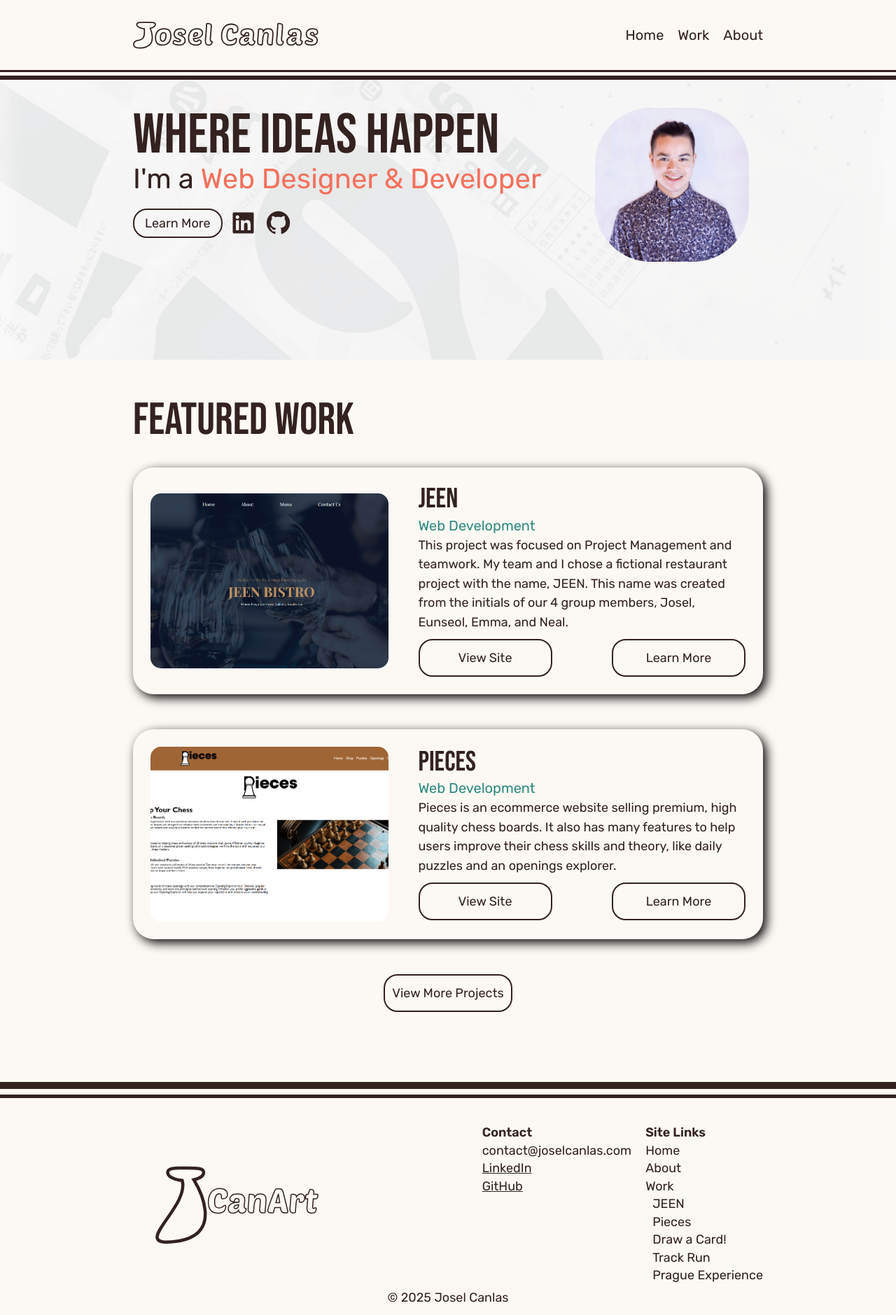
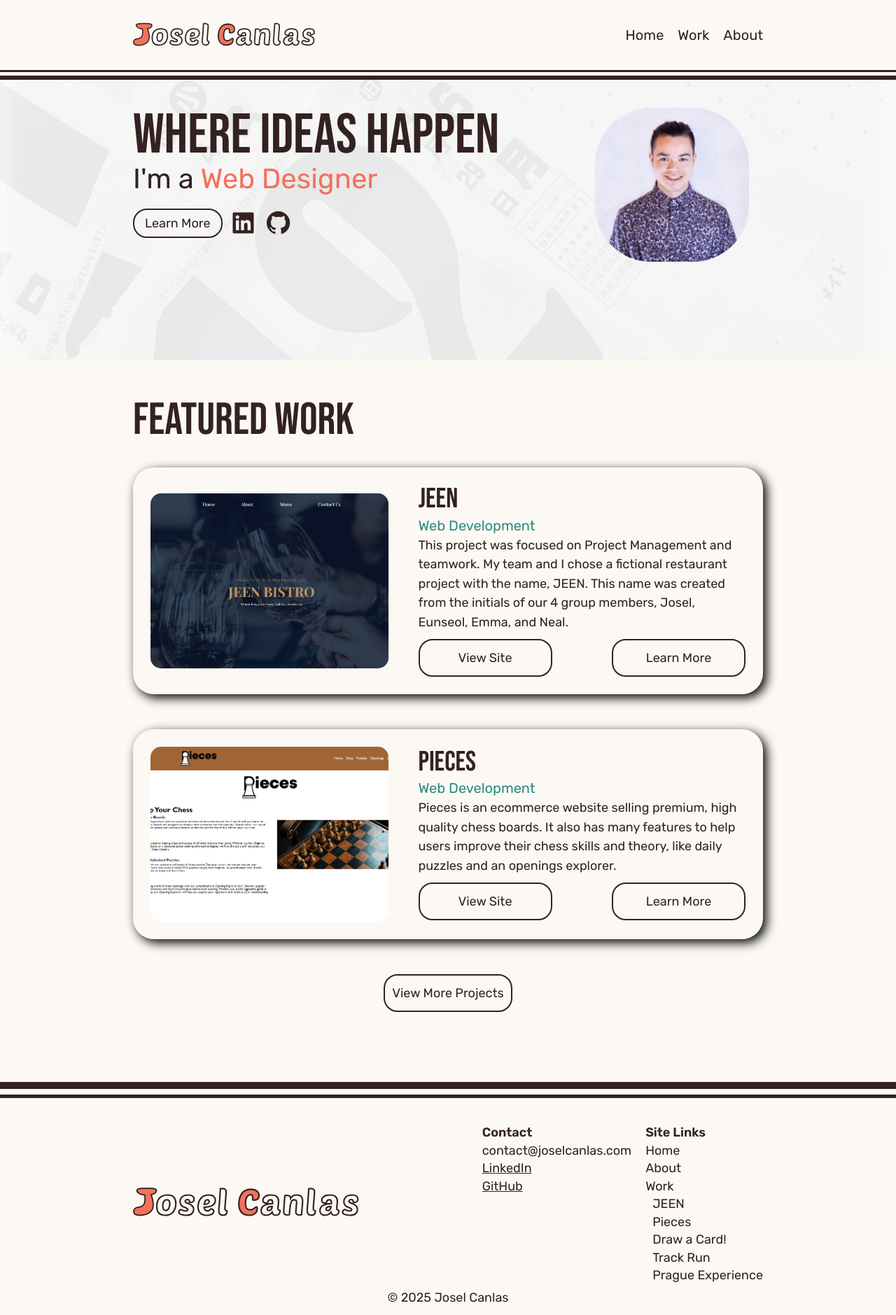
Before and after one commit to JCanDoCode/Portfolio, a PHP site: page /index.php in a window 1280 px wide. Shown: the whole page at 70% size. Run offline with PHP 8.4, Linux system fonts and the light colour scheme.

Commit message:
v19.2.0
changed logo and wordmark.

```diff
--- a/_sass/style.scss
+++ b/_sass/style.scss
@@ -82,24 +82,26 @@ header {
             .wordmark {
                 height: 50%;
 
-                .cls-1{font-family:PoetsenOne-Regular, 'Poetsen One';font-size:140px;}
-                .cls-1,.cls-2{fill:none;stroke:#332220;stroke-width:6px;}
-                .cls-3{letter-spacing:.05em;}
-                .cls-4{letter-spacing:.04em;}
-                .cls-5{letter-spacing:.04em;}
+                .cls-1,.cls-2{font-family:PoetsenOne-Regular, 'Poetsen One';font-size:140px;stroke-width:6px;}
+                .cls-1,.cls-2,.cls-3{stroke:#332220;}
+                .cls-1,.cls-4,.cls-5,.cls-6,.cls-7{fill:none;}
+                .cls-5,.cls-8,.cls-9{letter-spacing:.04em;}
+                .cls-8,.cls-3{fill:#f3715c;}
+                .cls-10{letter-spacing:.05em;}
+                .cls-11{letter-spacing:.04em;}
                 .cls-6{letter-spacing:.09em;}
+                .cls-3{stroke-miterlimit:10;stroke-width:5.07px;}
                 .cls-7{letter-spacing:.08em;}
-                .cls-2{stroke-miterlimit:10;}
 
                 @media (max-width: 481px) {
                     display: none;
                 }
             }
             .logo {
-                height: 100%;
+                height: 50%;
                 display: none;
 
-                .cls-1{fill:none;stroke:#332220;stroke-miterlimit:10;stroke-width:20.95px;}
+                .cls-1{fill:#f3715c;stroke:#332220;stroke-miterlimit:10;stroke-width:20.95px;}
 
                 @media (max-width: 481px) {
                     display: block;
@@ -295,23 +297,21 @@ footer {
         align-items: center;
 
         a {
+            width: 90%;
+
             .wordmark {
-                width: 100%;
                 height: 90%;
-            }
 
-            .cls-1 {
-                font-family: PoetsenOne-Regular, 'Poetsen One';
-                font-size: 160.70px;
-                stroke-width: 5.02px;
-            }
-            .cls-1, .cls-2 {
-                fill: none;
-                stroke: var(--primary-color);
-            }
-            .cls-2 {
-                stroke-miterlimit: 10;
-                stroke-width: 15.07px;
+                .cls-1,.cls-2{font-family:PoetsenOne-Regular, 'Poetsen One';font-size:140px;stroke-width:6px;}
+                .cls-1,.cls-2,.cls-3{stroke:#332220;}
+                .cls-1,.cls-4,.cls-5,.cls-6,.cls-7{fill:none;}
+                .cls-5,.cls-8,.cls-9{letter-spacing:.04em;}
+                .cls-8,.cls-3{fill:#f3715c;}
+                .cls-10{letter-spacing:.05em;}
+                .cls-11{letter-spacing:.04em;}
+                .cls-6{letter-spacing:.09em;}
+                .cls-3{stroke-miterlimit:10;stroke-width:5.07px;}
+                .cls-7{letter-spacing:.08em;}
             }
         }
 
--- a/components/footer.php
+++ b/components/footer.php
@@ -2,9 +2,9 @@
         <div class="footer-container">
             <div class="footer-wordmark">
                 <a href="./index">
-                    <svg class="wordmark" xmlns="http://www.w3.org/2000/svg" viewBox="0 0 1000 600">
-                        <text class="cls-1" transform="translate(352.25 345.8)"><tspan x="0" y="0">CanArt</tspan></text>
-                        <path class="cls-2" d="M211.16,481.81c-244.85,36.27,58.33-155.89,23.38-288.92-39.61-3.51-69.54-19.56-69.54-38.83,0-21.84,38.44-20.88,85.86-20.88s85.86-.95,85.86,20.88c0,15.4-19.11,28.74-47.01,35.27,19.74,32.3,149.24,258.73-78.55,292.48Z"/>
+                    <svg class="wordmark" xmlns="http://www.w3.org/2000/svg" viewBox="0 0 892.15 153.7">
+                        <text class="cls-2" transform="translate(410.92 122.7)"><tspan class="cls-8" x="0" y="0">C</tspan><tspan class="cls-5" x="91.98" y="0">an</tspan><tspan class="cls-6" x="268.65" y="0">l</tspan><tspan class="cls-7" x="322.97" y="0">a</tspan><tspan class="cls-4" x="412.43" y="0">s</tspan></text><text class="cls-1" transform="translate(89.7 122.7)"><tspan class="cls-9" x="0" y="0">o</tspan><tspan class="cls-10" x="89.32" y="0">s</tspan><tspan class="cls-11" x="162.12" y="0">e</tspan><tspan x="242.2" y="0">l</tspan></text>
+                        <path class="cls-3" d="M26.41,125.37c-32.6,0-28.47-29.1-7.59-31.29,24.08-2.52,30.62-12.98,27.77-48.27-17.72-1.57-31.11-8.75-31.11-17.37,0-9.77,17.2-9.34,38.41-9.34s38.41-.43,38.41,9.34c0,6.89-8.55,12.86-21.03,15.78,8.24,22.5,12.43,50.34.07,65.07-10.74,11.2-23.93,16.08-44.94,16.08Z"/>
                     </svg>
                 </a>
             </div>
--- a/components/header.php
+++ b/components/header.php
@@ -32,12 +32,12 @@
     <header>
         <nav>
             <a href="./" class="nav-logo-wordmark">
-                <svg class="wordmark" xmlns="http://www.w3.org/2000/svg" viewBox="0 0 908.05 153.7">
-                    <text class="cls-1" transform="translate(426.82 122.7)"><tspan class="cls-4" x="0" y="0">Can</tspan><tspan class="cls-6" x="268.65" y="0">l</tspan><tspan class="cls-7" x="322.97" y="0">a</tspan><tspan x="412.43" y="0">s</tspan></text><text class="cls-1" transform="translate(105.61 122.7)"><tspan class="cls-4" x="0" y="0">o</tspan><tspan class="cls-3" x="89.32" y="0">s</tspan><tspan class="cls-5" x="162.12" y="0">e</tspan><tspan x="242.2" y="0">l</tspan></text>
-                    <path class="cls-2" d="M31.24,138.7c-38.57,0-33.69-34.43-8.98-37.02,28.49-2.98,36.23-15.36,32.86-57.11-20.97-1.86-36.8-10.35-36.8-20.55,0-11.56,20.34-11.05,45.44-11.05s45.44-.5,45.44,11.05c0,8.15-10.12,15.21-24.88,18.67,9.75,26.62,14.71,59.56.08,76.98-12.71,13.25-28.31,19.02-53.17,19.02Z"/>
+                <svg class="wordmark" xmlns="http://www.w3.org/2000/svg" viewBox="0 0 892.15 153.7">
+                    <text class="cls-2" transform="translate(410.92 122.7)"><tspan class="cls-8" x="0" y="0">C</tspan><tspan class="cls-5" x="91.98" y="0">an</tspan><tspan class="cls-6" x="268.65" y="0">l</tspan><tspan class="cls-7" x="322.97" y="0">a</tspan><tspan class="cls-4" x="412.43" y="0">s</tspan></text><text class="cls-1" transform="translate(89.7 122.7)"><tspan class="cls-9" x="0" y="0">o</tspan><tspan class="cls-10" x="89.32" y="0">s</tspan><tspan class="cls-11" x="162.12" y="0">e</tspan><tspan x="242.2" y="0">l</tspan></text>
+                    <path class="cls-3" d="M26.41,125.37c-32.6,0-28.47-29.1-7.59-31.29,24.08-2.52,30.62-12.98,27.77-48.27-17.72-1.57-31.11-8.75-31.11-17.37,0-9.77,17.2-9.34,38.41-9.34s38.41-.43,38.41,9.34c0,6.89-8.55,12.86-21.03,15.78,8.24,22.5,12.43,50.34.07,65.07-10.74,11.2-23.93,16.08-44.94,16.08Z"/>
                 </svg>
-                <svg class="logo" xmlns="http://www.w3.org/2000/svg" viewBox="0 0 618.72 618.72">
-                    <path class="cls-1" d="M222.57,528.82c-134.64,0-117.61-120.2-31.34-129.23,99.46-10.41,126.48-53.61,114.72-199.36-73.19-6.49-128.48-36.14-128.48-71.73,0-40.35,71.02-38.58,158.64-38.58s158.64-1.76,158.64,38.58c0,28.45-35.32,53.1-86.86,65.16,34.02,92.94,51.34,207.93.29,268.75-44.37,46.27-98.83,66.41-185.62,66.41Z"/>
+                <svg class="logo" xmlns="http://www.w3.org/2000/svg" viewBox="0 0 391.73 459.87">
+                    <path class="cls-1" d="M109.07,449.39c-134.64,0-117.61-120.2-31.34-129.23,99.46-10.41,126.48-53.61,114.72-199.36-73.19-6.49-128.48-36.14-128.48-71.73,0-40.35,71.02-38.58,158.64-38.58s158.64-1.76,158.64,38.58c0,28.45-35.32,53.1-86.86,65.16,34.02,92.94,51.34,207.93.29,268.75-44.37,46.27-98.83,66.41-185.62,66.41Z"/>
                 </svg>
             </a>
             <div class="ham-icon">
--- a/css/style.css
+++ b/css/style.css
@@ -106,32 +106,38 @@ header nav .nav-logo-wordmark {
 header nav .nav-logo-wordmark .wordmark {
   height: 50%;
 }
-header nav .nav-logo-wordmark .wordmark .cls-1 {
+header nav .nav-logo-wordmark .wordmark .cls-1, header nav .nav-logo-wordmark .wordmark .cls-2 {
   font-family: PoetsenOne-Regular, "Poetsen One";
   font-size: 140px;
-}
-header nav .nav-logo-wordmark .wordmark .cls-1, header nav .nav-logo-wordmark .wordmark .cls-2 {
-  fill: none;
-  stroke: #332220;
   stroke-width: 6px;
 }
-header nav .nav-logo-wordmark .wordmark .cls-3 {
+header nav .nav-logo-wordmark .wordmark .cls-1, header nav .nav-logo-wordmark .wordmark .cls-2, header nav .nav-logo-wordmark .wordmark .cls-3 {
+  stroke: #332220;
+}
+header nav .nav-logo-wordmark .wordmark .cls-1, header nav .nav-logo-wordmark .wordmark .cls-4, header nav .nav-logo-wordmark .wordmark .cls-5, header nav .nav-logo-wordmark .wordmark .cls-6, header nav .nav-logo-wordmark .wordmark .cls-7 {
+  fill: none;
+}
+header nav .nav-logo-wordmark .wordmark .cls-5, header nav .nav-logo-wordmark .wordmark .cls-8, header nav .nav-logo-wordmark .wordmark .cls-9 {
+  letter-spacing: 0.04em;
+}
+header nav .nav-logo-wordmark .wordmark .cls-8, header nav .nav-logo-wordmark .wordmark .cls-3 {
+  fill: #f3715c;
+}
+header nav .nav-logo-wordmark .wordmark .cls-10 {
   letter-spacing: 0.05em;
 }
-header nav .nav-logo-wordmark .wordmark .cls-4 {
-  letter-spacing: 0.04em;
-}
-header nav .nav-logo-wordmark .wordmark .cls-5 {
+header nav .nav-logo-wordmark .wordmark .cls-11 {
   letter-spacing: 0.04em;
 }
 header nav .nav-logo-wordmark .wordmark .cls-6 {
   letter-spacing: 0.09em;
 }
+header nav .nav-logo-wordmark .wordmark .cls-3 {
+  stroke-miterlimit: 10;
+  stroke-width: 5.07px;
+}
 header nav .nav-logo-wordmark .wordmark .cls-7 {
   letter-spacing: 0.08em;
-}
-header nav .nav-logo-wordmark .wordmark .cls-2 {
-  stroke-miterlimit: 10;
 }
 @media (max-width: 481px) {
   header nav .nav-logo-wordmark .wordmark {
@@ -139,11 +145,11 @@ header nav .nav-logo-wordmark .wordmark .cls-2 {
   }
 }
 header nav .nav-logo-wordmark .logo {
-  height: 100%;
+  height: 50%;
   display: none;
 }
 header nav .nav-logo-wordmark .logo .cls-1 {
-  fill: none;
+  fill: #f3715c;
   stroke: #332220;
   stroke-miterlimit: 10;
   stroke-width: 20.95px;
@@ -329,22 +335,44 @@ footer .footer-wordmark {
   display: flex;
   align-items: center;
 }
+footer .footer-wordmark a {
+  width: 90%;
+}
 footer .footer-wordmark a .wordmark {
-  width: 100%;
   height: 90%;
 }
-footer .footer-wordmark a .cls-1 {
+footer .footer-wordmark a .wordmark .cls-1, footer .footer-wordmark a .wordmark .cls-2 {
   font-family: PoetsenOne-Regular, "Poetsen One";
-  font-size: 160.7px;
-  stroke-width: 5.02px;
+  font-size: 140px;
+  stroke-width: 6px;
 }
-footer .footer-wordmark a .cls-1, footer .footer-wordmark a .cls-2 {
+footer .footer-wordmark a .wordmark .cls-1, footer .footer-wordmark a .wordmark .cls-2, footer .footer-wordmark a .wordmark .cls-3 {
+  stroke: #332220;
+}
+footer .footer-wordmark a .wordmark .cls-1, footer .footer-wordmark a .wordmark .cls-4, footer .footer-wordmark a .wordmark .cls-5, footer .footer-wordmark a .wordmark .cls-6, footer .footer-wordmark a .wordmark .cls-7 {
   fill: none;
-  stroke: var(--primary-color);
 }
-footer .footer-wordmark a .cls-2 {
+footer .footer-wordmark a .wordmark .cls-5, footer .footer-wordmark a .wordmark .cls-8, footer .footer-wordmark a .wordmark .cls-9 {
+  letter-spacing: 0.04em;
+}
+footer .footer-wordmark a .wordmark .cls-8, footer .footer-wordmark a .wordmark .cls-3 {
+  fill: #f3715c;
+}
+footer .footer-wordmark a .wordmark .cls-10 {
+  letter-spacing: 0.05em;
+}
+footer .footer-wordmark a .wordmark .cls-11 {
+  letter-spacing: 0.04em;
+}
+footer .footer-wordmark a .wordmark .cls-6 {
+  letter-spacing: 0.09em;
+}
+footer .footer-wordmark a .wordmark .cls-3 {
   stroke-miterlimit: 10;
-  stroke-width: 15.07px;
+  stroke-width: 5.07px;
+}
+footer .footer-wordmark a .wordmark .cls-7 {
+  letter-spacing: 0.08em;
 }
 @media (max-width: 675px) {
   footer .footer-wordmark {
--- a/index.php
+++ b/index.php
@@ -2,7 +2,7 @@
     <section class="hero-banner" id="heroBanner" itemscope itemtype="https://schema.org/Person">
         <div>
             <h1 itemprop="name">Where Ideas Happen</h1>
-            <h2 itemprop="description">I'm a <a href="./about" class="underline" itemprop="jobTitle">Web Designer & Developer</a></h2>
+            <h2 itemprop="description">I'm a <a href="./about" class="underline" itemprop="jobTitle">Web Designer</a></h2>
             <div class="btn-container">
                 <a href="./about" class="btn" itemprop="url">Learn More</a>
                 <a href="https://www.linkedin.com/in/josel-canlas-1441b1291/" target="_blank" itemprop="url"><i class='bx bxl-linkedin-square'></i></a>
```
Also changed, not shown: media/svg/JoselCanlas_Wordmark_web_no_slogan.svg, media/svg/JoselCanlas_logo_web.svg, 1 other file.
